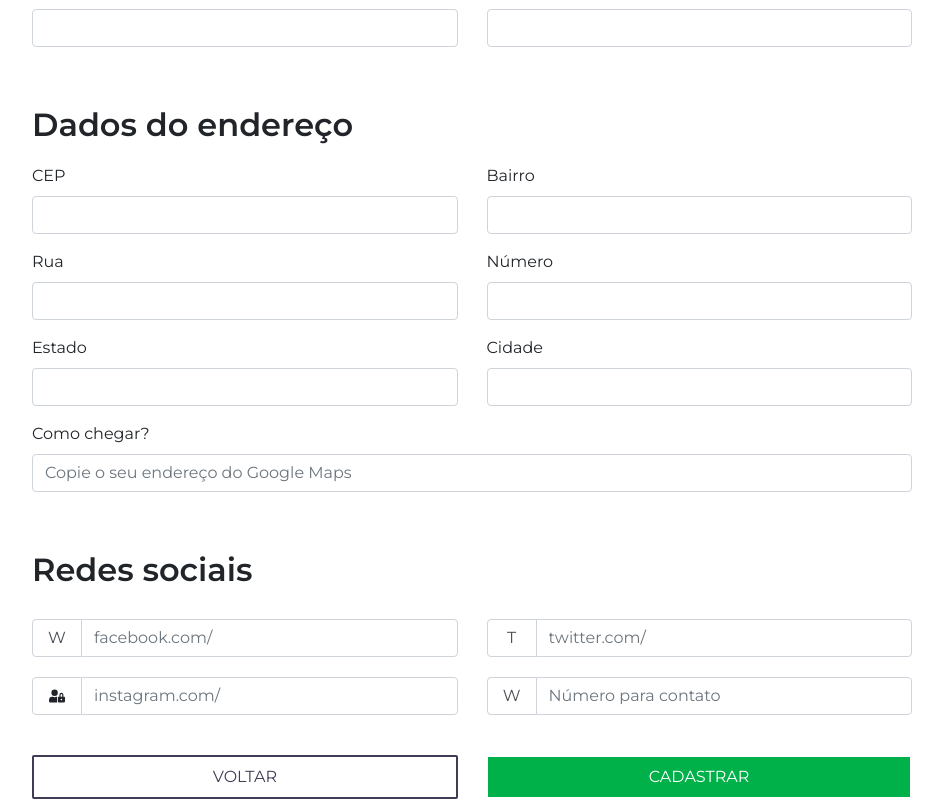
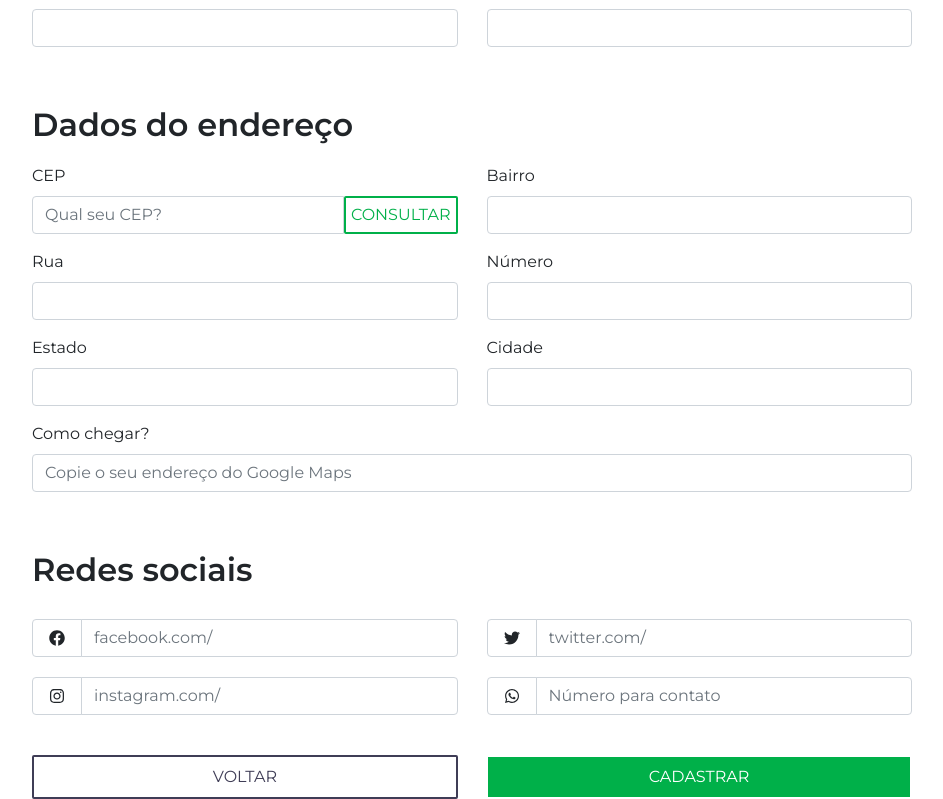
Before and after one commit to MarcelLZ/acompanhamento-nutricional, a React (Create React App) app in the folder src/web-react/: page /create-account in a window 1280 px wide. Shown: the part 421-1220 px from the top of the page, without its empty margins (168-1111 px from the left). Built offline with nearby package versions, Linux system fonts and the light colour scheme.

Commit message:
Adicionado os novos inputs ao formulário de cadastro.

```diff
--- a/src/web-react/src/components/NutriRegistry/index.js
+++ b/src/web-react/src/components/NutriRegistry/index.js
@@ -1,7 +1,7 @@
 import React from 'react'
-import { FaUserLock } from 'react-icons/fa'
+import { FaFacebook, FaTwitter, FaInstagram, FaWhatsapp } from 'react-icons/fa'
 
-import { LabelInput, IconInput } from '../Input'
+import { LabelInput, IconInput, ButtonInput } from '../Input'
 import { Button } from '../Button'
 
 import { FormContainer, Space, Fieldset, Legend, Row } from './styles'
@@ -67,9 +67,11 @@ function NutriRegistry () {
         <Legend>Dados do endereço</Legend>
 
         <Row>
-          <LabelInput
+          <ButtonInput
             label="CEP"
             id="cep"
+            placeholder="Qual seu CEP?"
+            right="Consultar"
           />
 
           <Space />
@@ -122,7 +124,7 @@ function NutriRegistry () {
 
         <Row>
           <IconInput
-            left="W"
+            left={<FaFacebook />}
             id="facebook"
             placeholder="facebook.com/"
           />
@@ -130,7 +132,7 @@ function NutriRegistry () {
           <Space />
 
           <IconInput
-            left="T"
+            left={<FaTwitter />}
             id="twitter"
             placeholder="twitter.com/"
           />
@@ -138,7 +140,7 @@ function NutriRegistry () {
 
         <Row>
           <IconInput
-            left={<FaUserLock />}
+            left={<FaInstagram />}
             id="instagram"
             placeholder="instagram.com/"
           />
@@ -146,7 +148,7 @@ function NutriRegistry () {
           <Space />
 
           <IconInput
-            left="W"
+            left={<FaWhatsapp />}
             id="whatsapp"
             placeholder="Número para contato"
           />
```
